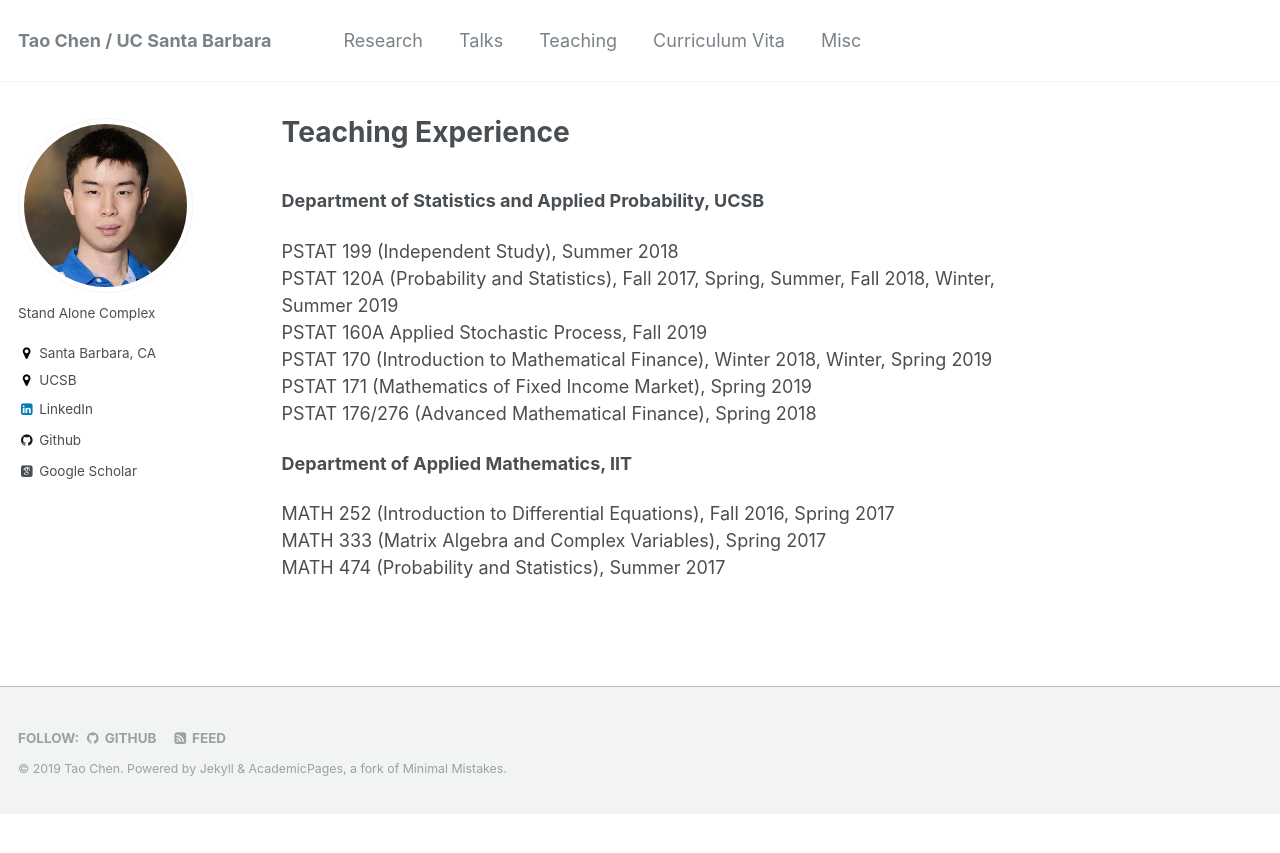
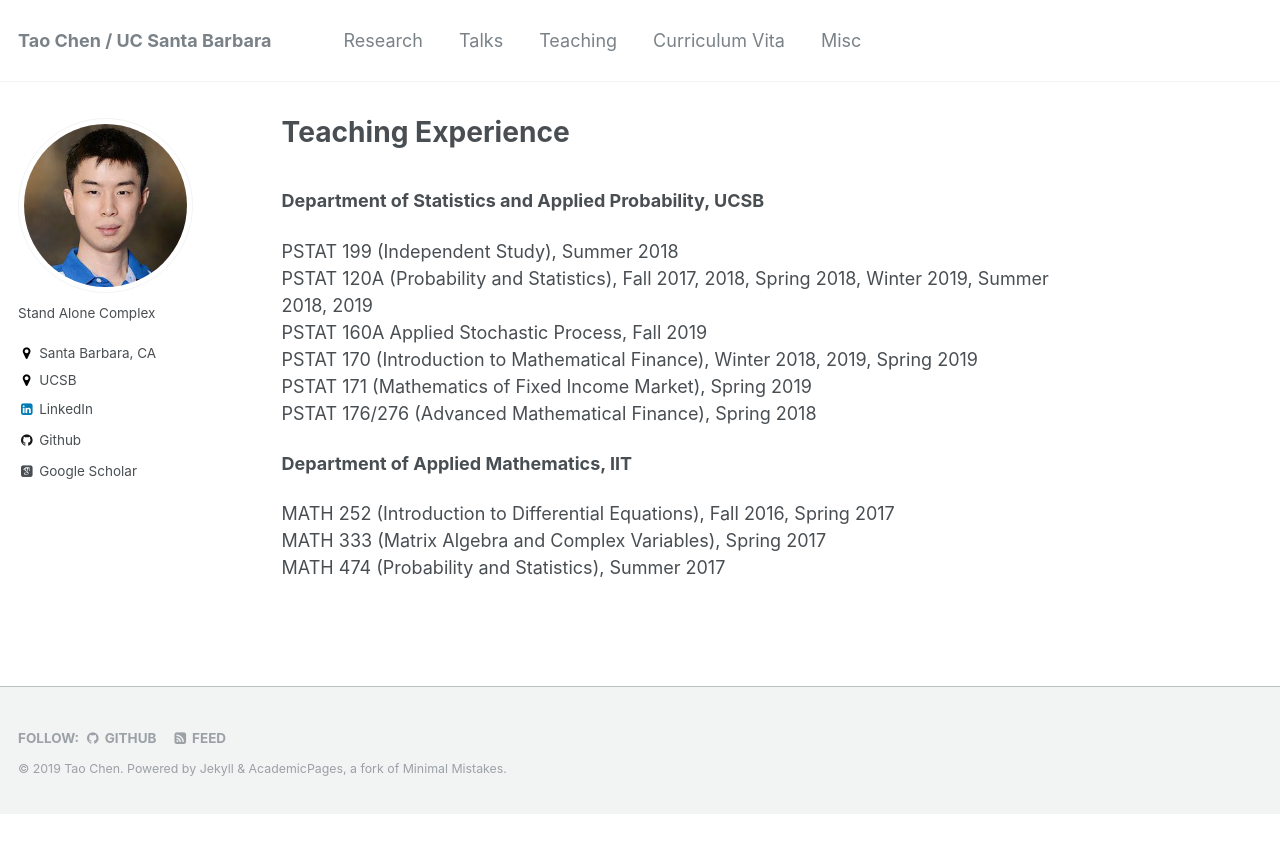
Before and after one commit to cherntodd/cherntodd.github.io, a Jekyll site: the page built from _pages/teach.md, in a window 1280 px wide. Shown: the top 853 px of the page. Built offline with Jekyll 4.4.1, drawn with Linux system fonts in a browser that asks for light colours; some web fonts are replaced.

Commit message:
no message

```diff
--- a/_pages/teach.md
+++ b/_pages/teach.md
@@ -7,9 +7,9 @@ author_profile: true
 **Department of Statistics and Applied Probability, UCSB**
 
 PSTAT 199 (Independent Study), Summer 2018
-PSTAT 120A (Probability and Statistics), Fall 2017, Spring, Summer, Fall 2018, Winter, Summer 2019
+PSTAT 120A (Probability and Statistics), Fall 2017, 2018, Spring 2018, Winter 2019, Summer 2018, 2019
 PSTAT 160A Applied Stochastic Process, Fall 2019
-PSTAT 170 (Introduction to Mathematical Finance), Winter 2018, Winter, Spring 2019
+PSTAT 170 (Introduction to Mathematical Finance), Winter 2018, 2019, Spring 2019
 PSTAT 171 (Mathematics of Fixed Income Market), Spring 2019
 PSTAT 176/276 (Advanced Mathematical Finance), Spring 2018
 
```
